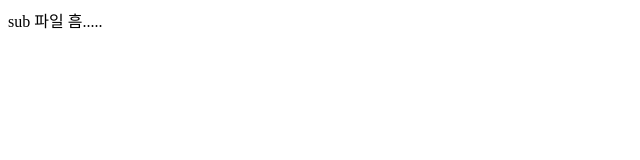
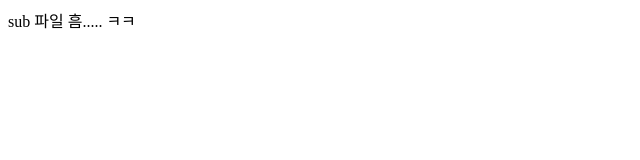
Before and after one commit to parkminah/work2, a plain HTML site: page sub.html in a window 1280 px wide. Shown: the full height of the page, 0-640 px from the left. Drawn offline with Linux system fonts and the light colour scheme.

Commit message:
sub.html

```diff
--- a/sub.html
+++ b/sub.html
@@ -7,6 +7,6 @@
     <title>Document</title>
 </head>
 <body>
-    sub 파일 흠.....
+    sub 파일 흠..... ㅋㅋ
 </body>
 </html>
```
